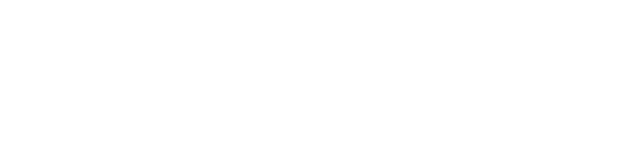
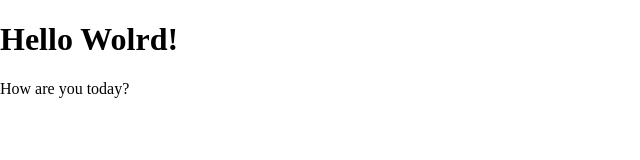
Before and after one commit to Bluemli-Arts/website-template-1, a plain HTML site: page index.html in a window 1280 px wide. Shown: the whole page, without its empty margins (0-640 px from the left). Drawn offline with Linux system fonts and the light colour scheme.

Commit message:
hello world

```diff
--- a/index.html
+++ b/index.html
@@ -13,6 +13,8 @@
     <link rel="stylesheet" href="style.css">
 </head>
 <body>
+    <h1>Hello Wolrd!</h1>
+    <p>How are you today?</p>
 
     <script src="script.js"></script>
 </body>
```
